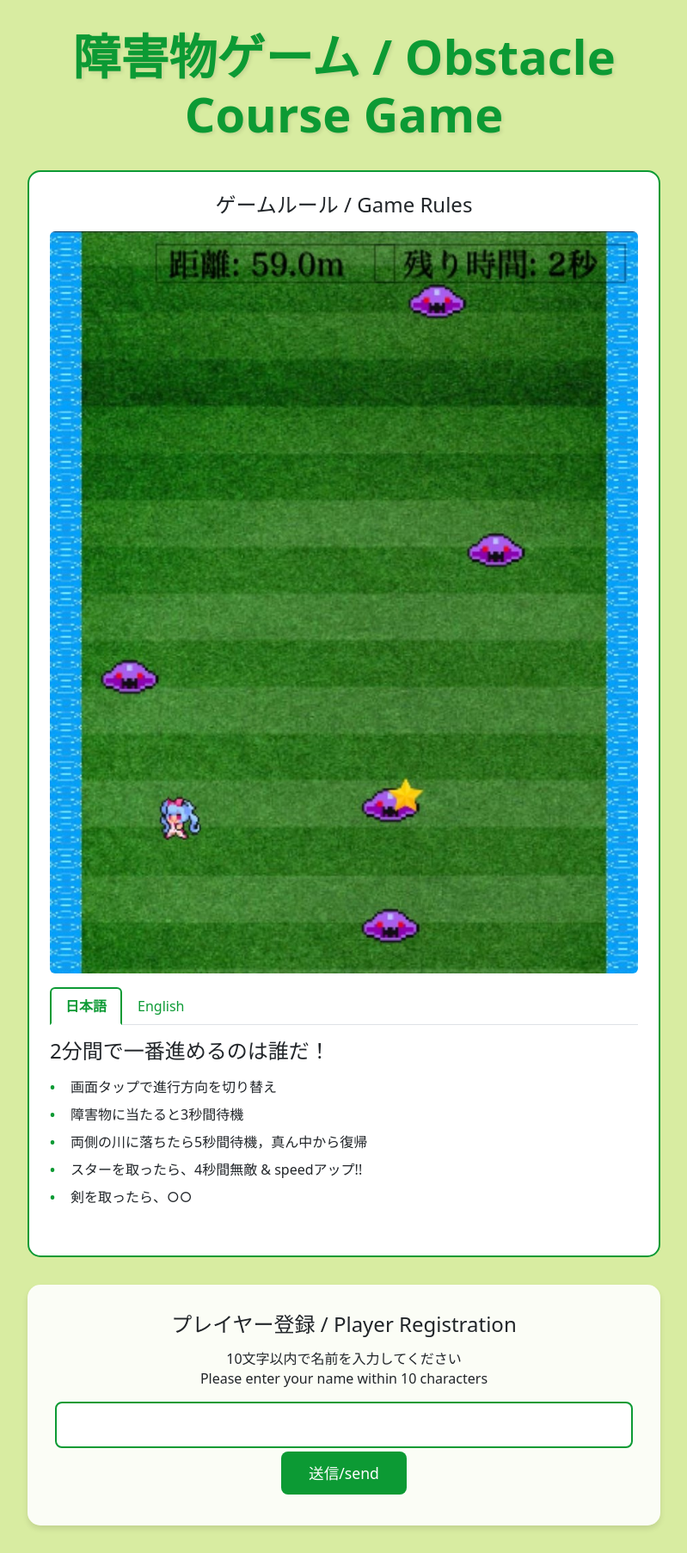
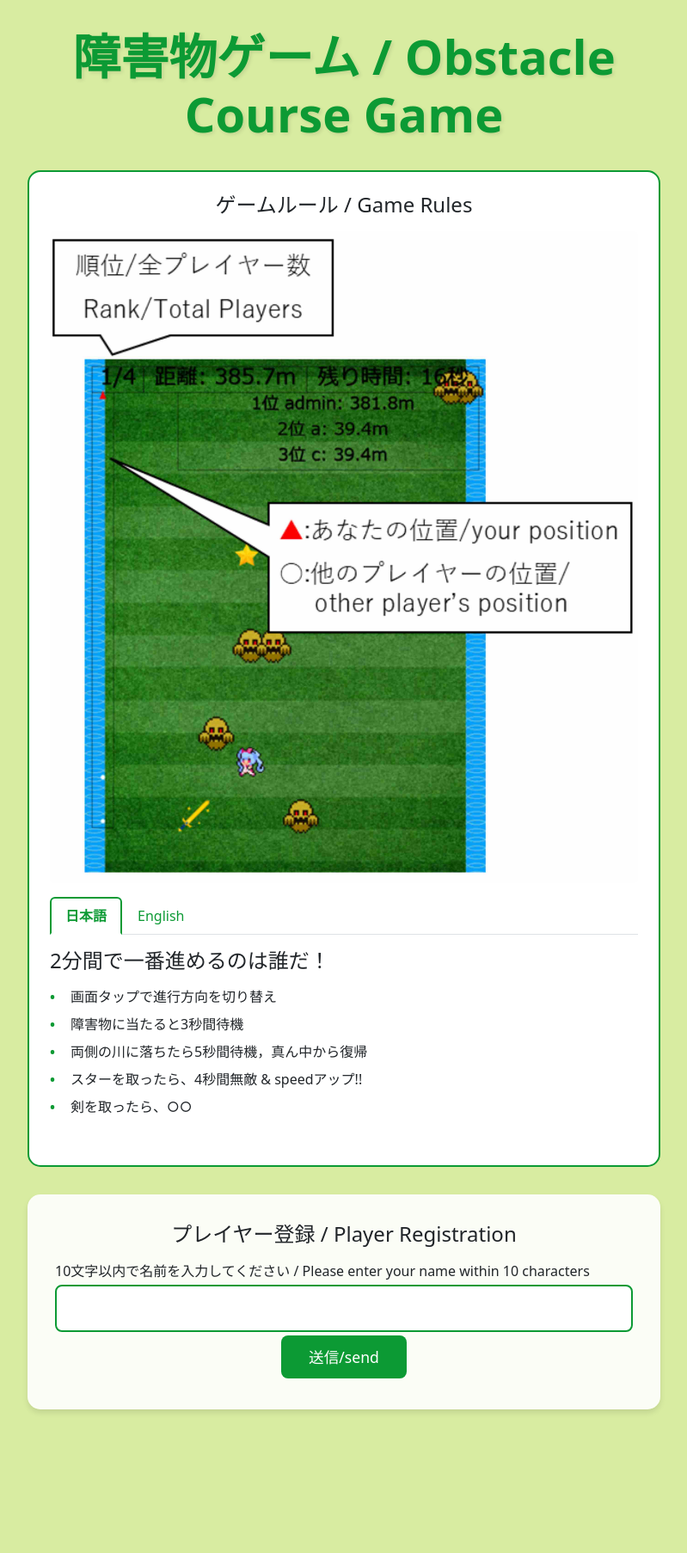
Before and after one commit to hayashichiho/RealtimeBattleGame, a Python web app: template templates/login.html in a window 1280 px wide. Shown: the whole page at 86% size, without its empty margins (240-1039 px from the left). After the commit the page ends 1671 px from the top, so only its background shows below. Run offline with Jinja, Linux system fonts and the light colour scheme; the template is opened without the code that fills it, so the values that code supplies are empty.

Commit message:
[fix]ログイン画面の変更

```diff
--- a/static/js/enemy.js
+++ b/static/js/enemy.js
@@ -126,7 +126,7 @@ function spawnEnemyRow(rowY, stage) {
             }
         }
     }
-    if (rnd(100) < 90) {
+    if (rnd(100) < 30) {
         rowEnemies.push({ type: "ken", x: rnd2(30, bgWidth - 120), y: rowY });
     }
     return rowEnemies;
--- a/static/js/globals.js
+++ b/static/js/globals.js
@@ -37,7 +37,7 @@ let tapCooldown = 0;
 const TAP_COOLDOWN_TIME = 8;  // タップクールダウン
 const INVINCIBLE_TIME = 90;   // 無敵フレーム数(衝突時)
 const STAR_TIME = 120;        // アイテム取得時の無敵時間(お邪魔時間もこの時間に設定)
-const MAX_FRAME = 30 * 60 * 1; // 2分後に終了
+const MAX_FRAME = 30 * 60 * 2; // 2分後に終了
 
 // 敵用スプライト番号（スライム：下から1番目、ゴースト：2番目、スケルトン：3番目）
 const slime_dir = 10;
--- a/static/js/ken.js
+++ /dev/null
@@ -1,4 +0,0 @@
-// function attack() {
-//     playGetStarSound();
-//     starTimer = STAR_TIME;
-// }
--- a/templates/gameBase/index.html
+++ b/templates/gameBase/index.html
@@ -39,7 +39,6 @@
     <script src="{{ url_for('serve_js', filename='game.js') }}"></script>
     <script src="{{ url_for('serve_js', filename='ui.js') }}"></script>
     <script src="{{ url_for('serve_js', filename='ranking.js') }}"></script>
-    <script src="{{ url_for('serve_js', filename='ken.js') }}"></script>
 
     <noscript>JavaScriptをONにして起動して下さい</noscript>
 </body>
--- a/templates/login.html
+++ b/templates/login.html
@@ -112,7 +112,7 @@
 
         <div class="rules-card">
             <h2 class="h4 text-center mb-3">ゲームルール / Game Rules</h2>
-            <img src="../static/images/login.jpg" class="img-fluid rounded mb-3" alt="ゲーム画面">
+            <img src="../static/images/login1.jpg" class="img-fluid rounded mb-3" alt="ゲーム画面">
 
             <ul class="nav nav-tabs" id="rulesTab" role="tablist">
                 <li class="nav-item" role="presentation">
@@ -157,8 +157,8 @@
                     <div class="invalid-feedback">
                         名前を入力してください/Please enter your name
                     </div>
-                    <h6 class="mb-1 text-center">10文字以内で名前を入力してください</h6>
-                    <h6 class="mb-3 text-center">Please enter your name within 10 characters</h6>
+                    <label class="mb-1 text-center">10文字以内で名前を入力してください / Please enter your name within 10
+                        characters</label>
                     <input type="text" class="form-control custom-input" id="playerName" name="name" maxlength="10"
                         required>
                 </div>
```
Also changed, not shown: views.py (+10 -6 lines), README.md, static/images/login.jpg (deleted), static/images/login1.jpg (added).
